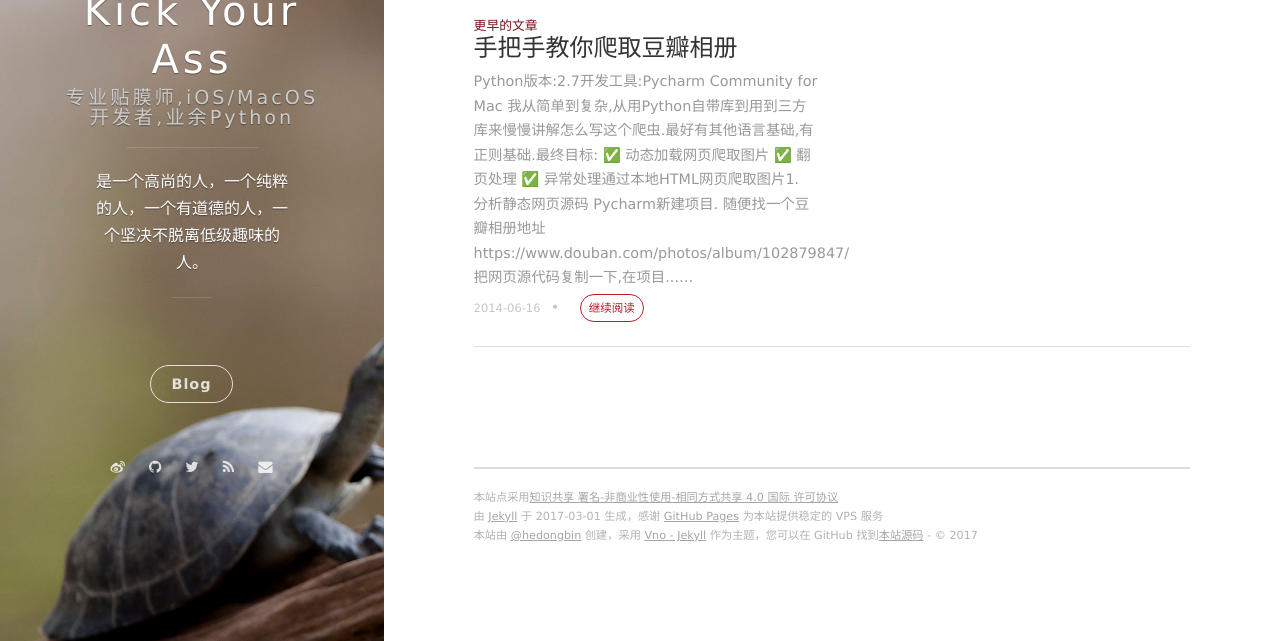
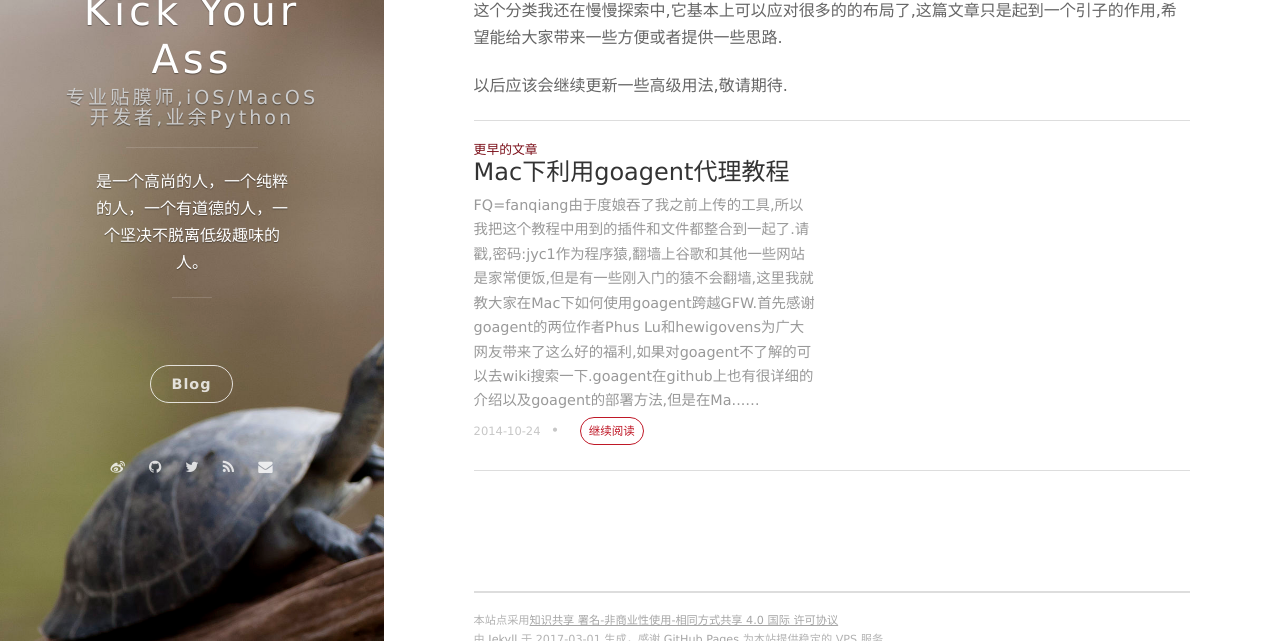
Before and after one commit to Heisenbean/Heisenbean.github.io-discard-, a Jekyll site: the page built from _posts/2014-11-01-UIView-Autolayout.md, in a window 1280 px wide and 900 px high, scrolled down 4347 px, cut to the strip 259-900 px from the top of the window. Built offline with Jekyll 4.4.1, drawn with Linux system fonts in a browser that asks for light colours; nearby versions of some CDN libraries; comment, search, counter and statistics services are not loaded; part of the change alters nothing that is shown.

Commit message:
add old article

```diff
--- /dev/null
+++ b/_posts/2014-10-25-goagent-for-Mac.md
@@ -0,0 +1,125 @@
+---
+layout: post
+title:  "Mac下利用goagent代理教程"
+date:   2014-10-25 00:34:08 +0800
+categories: Mac
+---
+
+FQ=fanqiang
+
+由于度娘吞了我之前上传的工具,所以我把这个教程中用到的插件和文件都整合到一起了.
+
+[请戳](https://pan.baidu.com/s/1bpMer7L),密码:jyc1
+
+作为程序猿,翻墙上谷歌和其他一些网站是家常便饭,但是有一些刚入门的猿不会翻墙,这里我就教大家在Mac下如何使用goagent跨越GFW.
+
+首先感谢goagent的两位作者[Phus Lu](https://github.com/phuslu)和[hewigovens](https://github.com/hewigovens)为广大网友带来了这么好的福利,如果对goagent不了解的可以去wiki搜索一下.
+
+goagent在github上也有很详细的介绍以及goagent的部署方法,但是在Mac下的方法不是很详细,而且这些天github不翻墙的情况下,访问非常不稳定,所以这里我就借花献佛给大家讲一下Mac下goagent在chrome上的部署方法.
+
+那么废话少说,直接上教程.
+
+#### 1.Google Chrome
+
+谷歌自己出的浏览器,我个人是很喜欢的,上面有丰富的插件,一键同步书签,开发者模式等等,唯一的缺点就是太吃内存,因为这里讲的goagent代理就是基于chrome的,其他浏览器Firefox应该也有相关的教程,等chrome下的goagent代理做好之后可以谷歌查阅一下Firefox下的配置方法.
+
+#### 2.appid
+
+- appid谷歌应用的ID,就是用这个ID获取流量的-->[https://appengine.google.com/](https://appengine.google.com/)
+
+- 关于申请appid的方法大家可以移步至[goagent](https://github.com/goagent/goagent)的github主页,上面有图文并茂的申请方法.不要嫌麻烦,一步一步来.
+
+- 如果没有挂代理或者翻墙的话申请appid的网站可能都上不去,因为申请appid那个网站也是谷歌的,所以建议修改自己的hosts文件后登陆申请appid.
+
+> 注意:
+
+> 1.appid申请是比较蛋疼的,因为你电脑没挂代理的情况下,理论上是申请不了appid的,所以这里的建议是找一些免费的vpn或者翻墙软件,再申请appid.
+
+>2.申请appid的时候,appid的名称尽量设的复杂一些,这样唯一性就比较高,有时候检测是可用的,但实际上也不可用.
+
+#### 3.goagent源文件
+
+- 这里除了需要goagent的源文件意外,还需要一个GoagentMac.app文件中的一个info.plist文件.
+
+- goagent的源文件,在它的github上也有下载,也是最新版本,但是我自己用github上的最新版本,不能向服务器上传数据,所以这里,还是用我之前的老版本. 为了方便,已经传[度盘](https://pan.baidu.com/s/1mgA5VuS),密码:qx2a
+- goagent的部署步骤:
+	##### 本地端(local)的部署:
+	- 进入到goagent的local目录,打开proxy.ini文件,要用文本编辑器打开,然后修改appid为自己之前申请的那个appid,把yourAppID换成你之前申请的.修改完之后保存退出,密码可以不用写.
+![](http://oclnty4pg.bkt.clouddn.com/agent-1.png)
+
+	##### 服务器端(server)部署:
+
+	- 下载好后的goagent放到桌面或者其他地方,打开之后进入到server目录,然后打开终端,在终端输入python,然后敲下空格,然后把uploader.zip拖入到终端里,最后回车.如下图
+![](http://oclnty4pg.bkt.clouddn.com/agent-2.gif)
+
+	- 上传数据的时候会让你填appid,邮箱和密码,填写密码的时候要小心一点,因为你输入密码的时候是不显示输入了多少个的,所以要小心写,不要写错了.
+	- 最后如果看到英文的上传成功的提示,说明服务器配置完成.
+
+ 	- 设置代理启动路径,这时就用到了GoagentMac.app,为了方便,也传到了[度盘](https://pan.baidu.com/s/1i3mVydv),密码:9pxf
+
+	- 把下载好的GoagentMac.app解压缩到桌面后拖到"应用程序"里
+
+	- 右键点击,打开"显示包内容",在"Contents"文件里找到info.plist,修改proxy.py的路径,其实就是GoAgentPath的路径.
+
+	- proxy.py存放在/goagent/local中,如果是按我之前的步骤做的,那么proxy.py的路径就是/Users/Mac/Desktop/goagent/local/proxy.py,把红框中的地址改成自己proxy.py的路径
+
+	- 要查看自己的proxy.py路径,可以直接把这个文件拖到终端中查看,为了桌面简洁,也建议把goagent文件夹拖到"应用程序"中,之前把GoagentMac.app拖到"应用程　　　　　序"里也是为了桌面简洁,全是个人喜好,如果把goagent文件夹拖到"应用程序"中的话,那info.plist中的proxy.py路径也就是下图红框中的内容就不用改了.
+	![](http://oclnty4pg.bkt.clouddn.com/agent3-1.png)
+
+
+#### 4.SwitchSharp插件
+
+一款chrome下的插件,配合goagent一起使用的.
+
+- 为了方便,插件的安装包我也传到了[度盘](https://pan.baidu.com/s/1bn70x7h),密码:3hmd
+
+- SwitchSharp安装到chrome的方法
+
+- 打开chrome后
+
+- 点击右上角的三条杠标志的按钮
+
+- 点击"工具"
+
+- 点击"扩展程序"
+
+- 把下载好的插件拖到"扩展程序"的页面
+
+#### 5.配置SwitchSharp
+
+> 为了方便起见,SwitchSharp的配置信息,我也都备份好放在了[度盘](https://pan.baidu.com/s/1kT7Qdc7),密码:5wev,大家只需要下载备份的配置文件(SwitchyOptions.bak),导入到SwitchSharp里就可以了.
+
+##### 导入的步骤:
+
+- 进入SwitchSharp选项界面,安装好SwitchSharp后chrome的右上角应该多了一个小地球的标志,点它,然后选择选项.
+
+- 点击"从文件恢复"
+
+- 选择下载好的配置文件(SwitchyOptions.bak)
+
+- 保存配置
+
+	![](http://oclnty4pg.bkt.clouddn.com/agent3.png)
+
+
+#### 6.打开proxy.py,开启代理
+- 在/goagent/local目录中找到proxy.py文件,右键点击选择其他方式打开,选择使用终端打开,并且把"始终以此方式打开"的勾给选上,打开proxy.py之后就算开启了代理,状态入下图.建议这个时候把proxy.py文件制作一个替身放到桌面,这样以后再开代理直接双击桌面上的proxy.py的替身就行了.
+
+　　![](http://oclnty4pg.bkt.clouddn.com/agent4.png)
+
+
+- 打开chrome,点击右上角的小地球,选择"自动切换模式",这样SwitchSharp就会自动帮你切换代理,比如说你上一些国内不需要代理的网站,SwitchSharp就不会开启代理,因为如果用代理上国内的网站是有些卡的,如果你要上一些需要翻墙的网站,他就会帮你自动挂代理.不过有些时候它也不是100%智能,有些需要翻墙的网站它没有帮你挂代理,就需要你自己手动开启代理,比如说你上了一个xxx.com的网站,页面打不开,这个时候你就需要手动开启代理:点击"小地球",然后点击"新建规则"下面的xxx.com这个网址,选择连接方式为"goagent".
+
+- 到此为止,代理就做好了.
+
+
+	![](http://oclnty4pg.bkt.clouddn.com/agent5.png)
+
+
+
+#### 结尾:
+这篇教程的目的就是帮那些需要翻墙上网,但又不想花钱买VPN的网友做个一个科普,还有喜欢自己钻研东西的网友也可以做下参考,自己做代理翻墙上网的感觉肯定和花钱买VPN上网的感觉不一样.如果教程有什么不对的地方或者纰漏可以留言给我,我有时间会修改.
+
+最后:祝大家上网愉快!
+
+:)
--- a/_posts/2014-11-01-UIView-Autolayout.md
+++ b/_posts/2014-11-01-UIView-Autolayout.md
@@ -145,3 +145,10 @@ sample code:
 	效果如下:
 
 	![](http://oclnty4pg.bkt.clouddn.com/161147377671051.jpg)
+
+
+
+
+这个分类我还在慢慢探索中,它基本上可以应对很多的的布局了,这篇文章只是起到一个引子的作用,希望能给大家带来一些方便或者提供一些思路.
+
+以后应该会继续更新一些高级用法,敬请期待.
```
